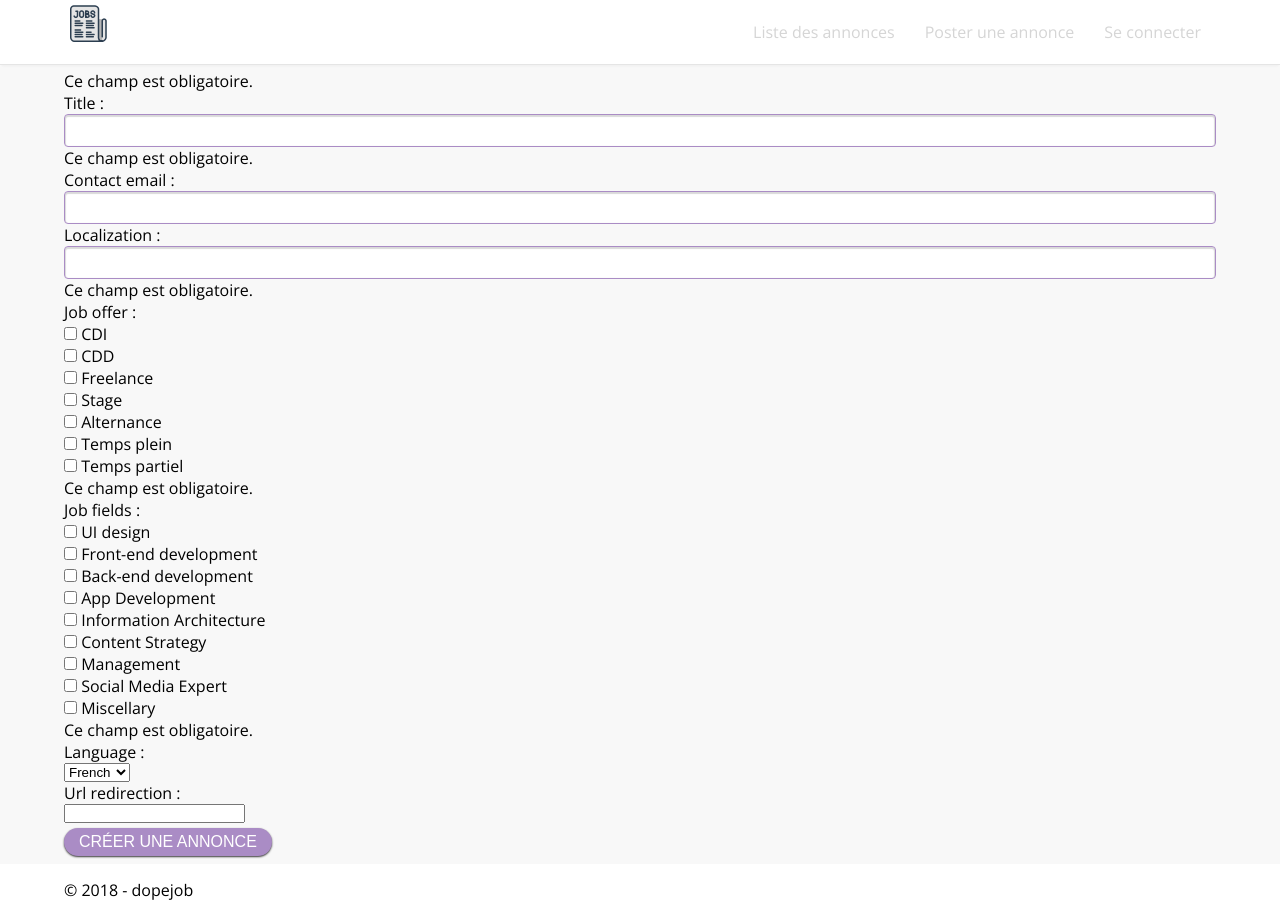
After one commit to philippbruhin/dopejob, a Django app: page /post_offer in a window 1280 px wide. The commit adds this page. Run offline with Django 3.2, Linux system fonts and the light colour scheme; parts of the project's set-up code (start-up, migrations or seed data) failed here and were passed over.

Commit message:
add post annonce

```diff
--- /dev/null
+++ b/jobboard/forms.py
@@ -0,0 +1,20 @@
+from django import forms
+from jobboard.models import Annonce
+from accounts.models import Enterprise
+
+
+class PostAnnonceForm(forms.ModelForm):
+    job_offer = forms.MultipleChoiceField(widget=forms.CheckboxSelectMultiple, choices=Annonce.OFFER_CHOICES)
+    job_fields = forms.MultipleChoiceField(widget=forms.CheckboxSelectMultiple, choices=Annonce.JOB_FIELDS_CHOICES)
+
+    class Meta:
+        model = Annonce
+        fields = (
+            'title',
+            'contact_email',
+            'localization',
+            'job_offer',
+            'job_fields',
+            'language',
+            'url_redirection',
+        )
--- a/jobboard/static/styles/app.css
+++ b/jobboard/static/styles/app.css
@@ -1,5 +1,5 @@
 * {box-sizing: border-box; margin: 0; padding: 0; list-style: none;}
-body {font-family: 'Open Sans', sans-serif; font-size: 16px; line-height: normal; }
+body {font-family: 'Open Sans', sans-serif; font-size: 16px; line-height: normal; overflow: hidden; position: relative;}
 .logo {font-weight: bold; font-size: 1.3em; color: black; text-transform: none; }
 strong { font-weight: bold; }
 a { text-decoration: none; color: #d5d5d5; }
@@ -12,7 +12,9 @@ ul li { list-style-type: none; }
 nav ul a { font-size: 1rem; display: inline-block; padding: 0 15px; }
 .nav-wrapper { position: relative; height: 100%; }
 .header {border-bottom: 1px solid #e5e5e5; box-shadow: 0 3px 2px -2px rgba(200,200,200,0.2); position: fixed; width: 100%; display: inline-block; background-color: #ffffff; }
-.body {background-color: #f8f8f8; min-height: 100%; height: auto; width: 100%; padding-top: 70px; }
+.body {background-color: #f8f8f8; width: 100%; padding-top: 70px; }
+.wrapper { overflow-x: hidden; overflow-y: auto; height: 100%; width: 100%; }
+.footer { width: 100%; padding: 15px 0; }
 .row { display: table; clear: both; float: none; width: 100%; padding-top: 20px; padding-bottom: 40px; }
 .column { display: inline-block; float: left; vertical-align: top;}
 .column.col3 {width: 30%; }
--- a/jobboard/templates/base.html
+++ b/jobboard/templates/base.html
@@ -14,6 +14,7 @@
   </head>
 
 <body>
+    <main class="wrapper">
         <div class="header">
             <div class="container">
                 <nav>
@@ -22,8 +23,9 @@
     </a>
                         <ul class="fl-right">
                             <li><a href="{% url 'jobs_list' %}">{% trans 'Liste des annonces' %}</a></li>
-                        <li><a href="#">{% trans 'Poster une annonce' %}</a></li>
+                            <li><a href="{% url 'post_offer' %}">{% trans 'Poster une annonce' %}</a></li>
                             {% if user.is_authenticated %}
+                            <li><a href="{% url 'profile' %}">{% trans 'Mon espace' %}</a></li>
                             <li><a href="{% url 'logout' %}">{% trans 'Se déconnecter' %}</a></li>
                             {% else %}
                             <li><a href="{% url 'login' %}">{% trans 'Se connecter' %}</a></li>
@@ -51,6 +53,7 @@
                 &copy; 2018 - dopejob
             </div>
         </div>
+    </div>
 
     <script type="text/javascript" src="{% static 'vendors/jquery.min.js' %}"></script>
     <script type="text/javascript" src="{% static 'vendors/jquery.cookie.js' %}"></script>
--- a/jobboard/templates/index.html
+++ b/jobboard/templates/index.html
@@ -1,5 +1,6 @@
 {% extends 'base.html' %}
 {% load i18n %}
+{% load humanize %}
 {% load staticfiles %}
 {% load pagination_tags %}
 {% block title %}{% trans 'Bienvenue' %}{% endblock %}
@@ -18,7 +19,7 @@
     </div>
     <div class="column col6">
         <div class="align-right">
-            <a class="button button-primary" href="#">{% trans 'Poster une annonce' %}</a>
+            <a class="button button-primary" href="{% url 'post_offer' %}">{% trans 'Poster une annonce' %}</a>
         </div>
         <ul class="menu-list-cars">
             {% autopaginate filter.qs 8 as filter_search %}
--- /dev/null
+++ b/jobboard/templates/post_an_annonce.html
@@ -0,0 +1,20 @@
+{% extends 'base.html' %}
+{% load i18n %}
+{% block title %}{% trans 'Poster une annonce' %}{% endblock %}
+{% block bodyId %}postAnnonce{% endblock %}
+
+{% block content %}
+<div class="panel">
+    <div class="formset">
+        <form action="" method="POST" enctype="multipart/form-data">
+            {% csrf_token %}
+            {{ form.as_p }}
+            <input type="hidden" name="next" value="{{ next }}" />
+            <input type="submit" class="button button-primary" value="{% trans 'Créer une annonce' %}" />
+        </form>
+
+    </div>
+
+
+</div>
+{% endblock %}
--- a/jobboard/urls.py
+++ b/jobboard/urls.py
@@ -4,4 +4,5 @@ from . import views
 urlpatterns = [
     path('', views.index, name='index'),
     path('jobs_list', views.index, name='jobs_list'),
+    path('post_offer', views.post_annonce, name='post_offer'),
 ]
--- a/jobboard/views.py
+++ b/jobboard/views.py
@@ -16,6 +16,8 @@ from jobboard.models import Annonce
 
 from jobboard.filters import AnnonceFilter
 
+from jobboard.forms import PostAnnonceForm
+
 # Create your views here.
 def index(request):
     latest_annonces = Annonce.objects.all().filter(is_available=True)
@@ -27,3 +29,27 @@ def index(request):
         'annonce_filter': annonce_filter,
         'number_of_annonces': number_of_annonces,
     })
+
+
+def post_annonce(request):
+    if request.method == 'POST':
+        form = PostAnnonceForm(request.POST, request.FILES)
+        if form.is_valid():
+            # car = form.save(commit=False)
+            #car.owner = request.user
+            # car.save()
+            messages.add_message(
+                request, messages.SUCCESS, _('Annonce ajoutée. N\'oubliez pas de la publier quand elle sera prête.')
+            )
+            return redirect('cars')
+        else:
+            print(form.errors)
+            messages.add_message(
+                request, messages.ERROR, _('Une erreur est survenue.')
+            )
+    else:
+        form = PostAnnonceForm(data=request.GET)
+
+    return render(request, 'post_an_annonce.html', {
+        'form': form
+    })
```
Also changed, not shown: jobboard/templatetags/gravatar.py (added, +19 -0 lines). Lines whose indentation alone changed are shown as unchanged.
